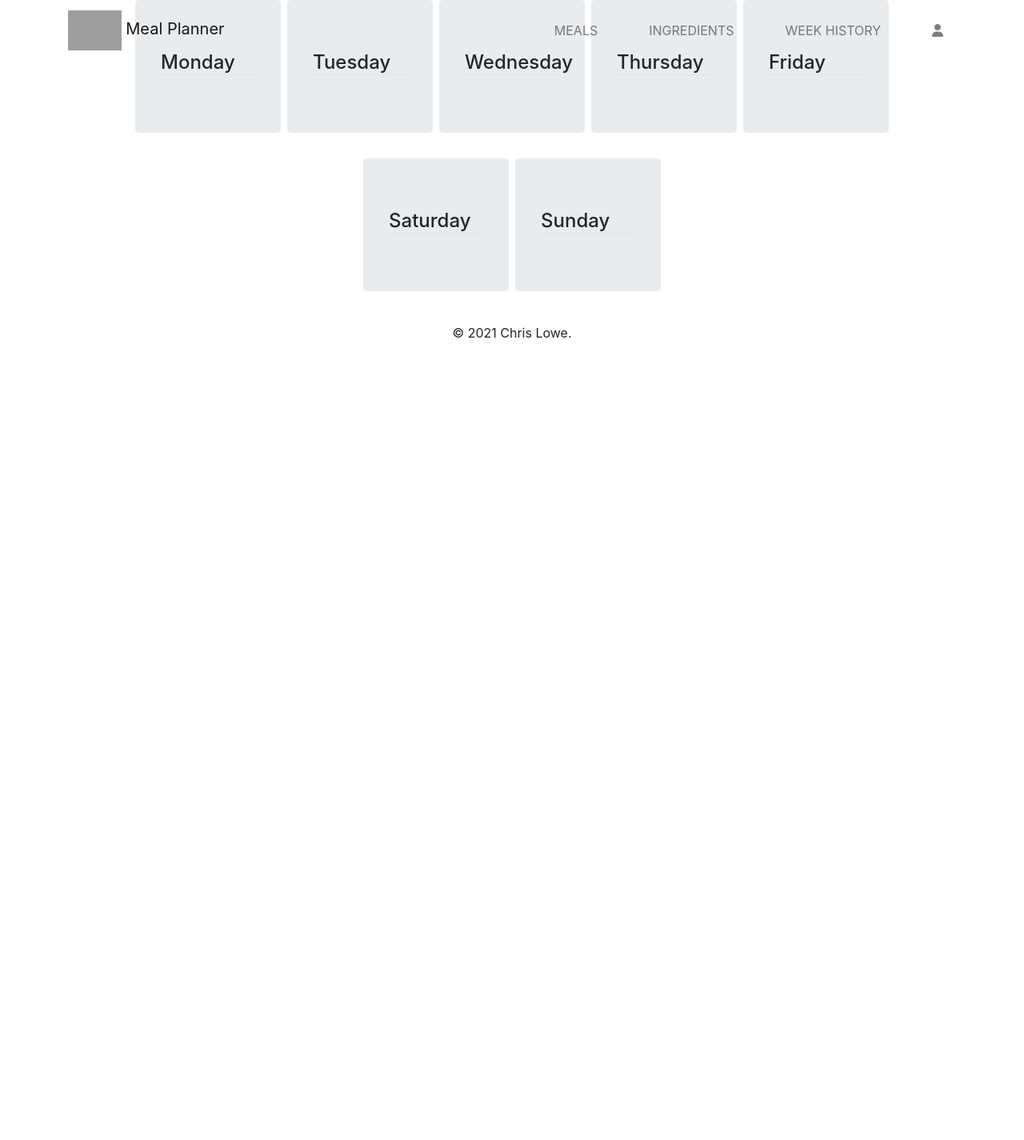
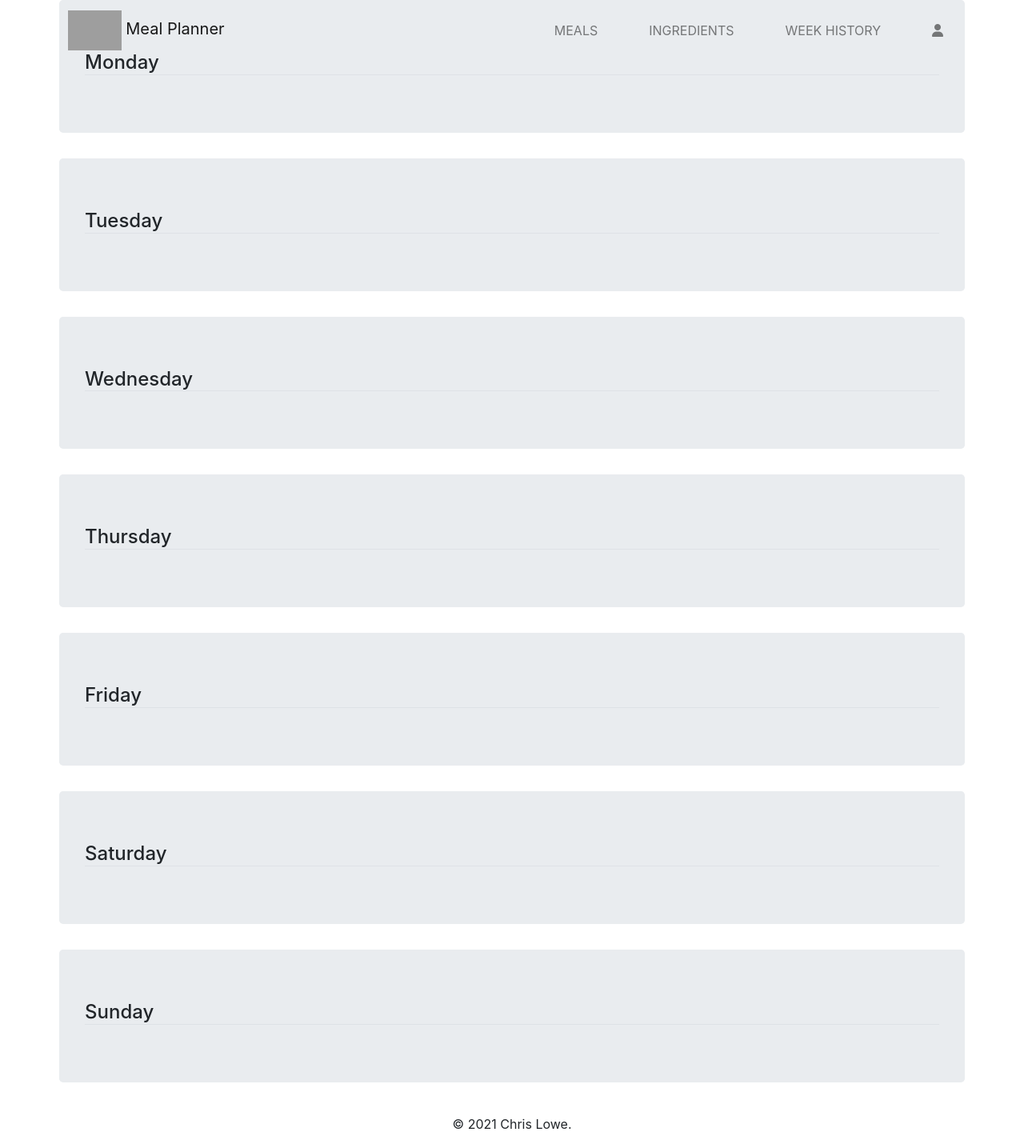
Before and after one commit to csl619/meal_app, a Django app: page / in a window 1280 px wide. Shown: the whole page at 80% size. Before the commit the page ends 422 px from the top, so only its background shows below. Run offline with Django 3.2, Linux system fonts and the light colour scheme; the visitor is signed in with stand-in values (Sample User, id 1); parts of the project's set-up code (start-up, migrations or seed data) failed here and were passed over; some libraries are stand-ins or nearby versions; grey boxes are pictures that could not be loaded.

Commit message:
reformating home page and datatables

```diff
--- a/templates/landing/home.html
+++ b/templates/landing/home.html
@@ -4,39 +4,39 @@
 {% load crispy_forms_tags %}
 {% block content %}
 <div class="row justify-content-center">
-  <div class="col-md-6 col-lg-4 col-xl-2 px-1">
+  <div class="col-12 px-1">
     <div class="jumbotron day_summary">
       <h4 class='border-bottom'>Monday</h4>
     </div>
   </div>
-  <div class="col-md-6 col-lg-4 col-xl-2 px-1">
+  <div class="col-12 px-1">
     <div class="jumbotron day_summary">
       <h4 class='border-bottom'>Tuesday</h4>
     </div>
   </div>
-  <div class="col-md-6 col-lg-4 col-xl-2 px-1">
+  <div class="col-12 px-1">
     <div class="jumbotron day_summary">
       <h4 class='border-bottom'>Wednesday</h4>
     </div>
   </div>
-  <div class="col-md-6 col-lg-4 col-xl-2 px-1">
+  <div class="col-12 px-1">
     <div class="jumbotron day_summary">
       <h4 class='border-bottom'>Thursday</h4>
     </div>
   </div>
-  <div class="col-md-6 col-lg-4 col-xl-2 px-1">
+  <div class="col-12 px-1">
     <div class="jumbotron day_summary">
       <h4 class='border-bottom'>Friday</h4>
     </div>
   </div>
 </div>
 <div class="row justify-content-center">
-  <div class="col-md-6 col-lg-4 col-xl-2 px-1">
+  <div class="col-12 px-1">
     <div class="jumbotron day_summary">
       <h4 class='border-bottom'>Saturday</h4>
     </div>
   </div>
-  <div class="col-md-6 col-lg-4 col-xl-2 px-1">
+  <div class="col-12 px-1">
     <div class="jumbotron day_summary">
       <h4 class='border-bottom'>Sunday</h4>
     </div>
```
Also changed, not shown: 2 other files.
